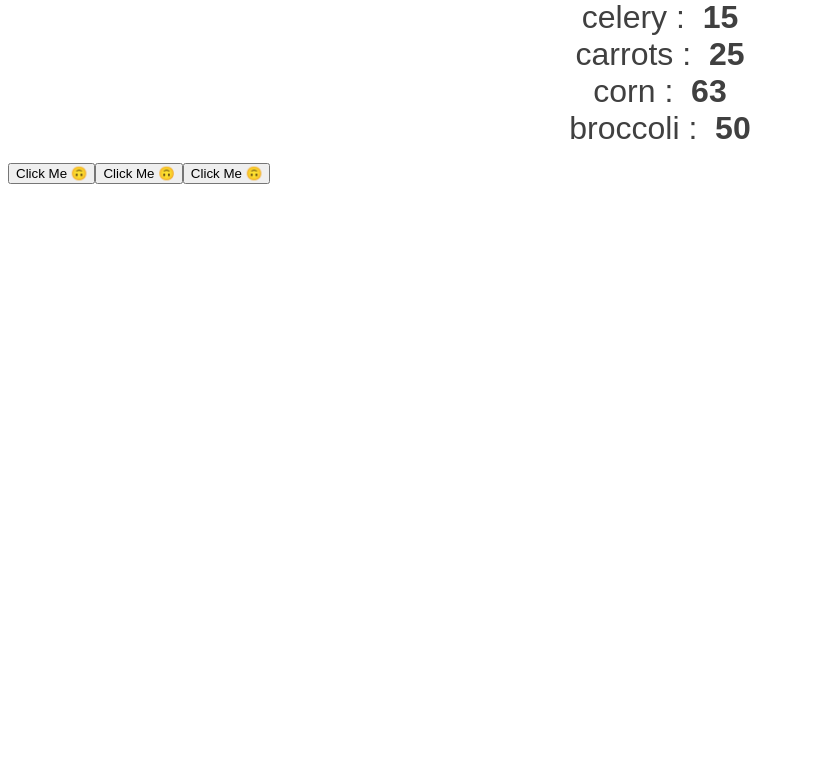
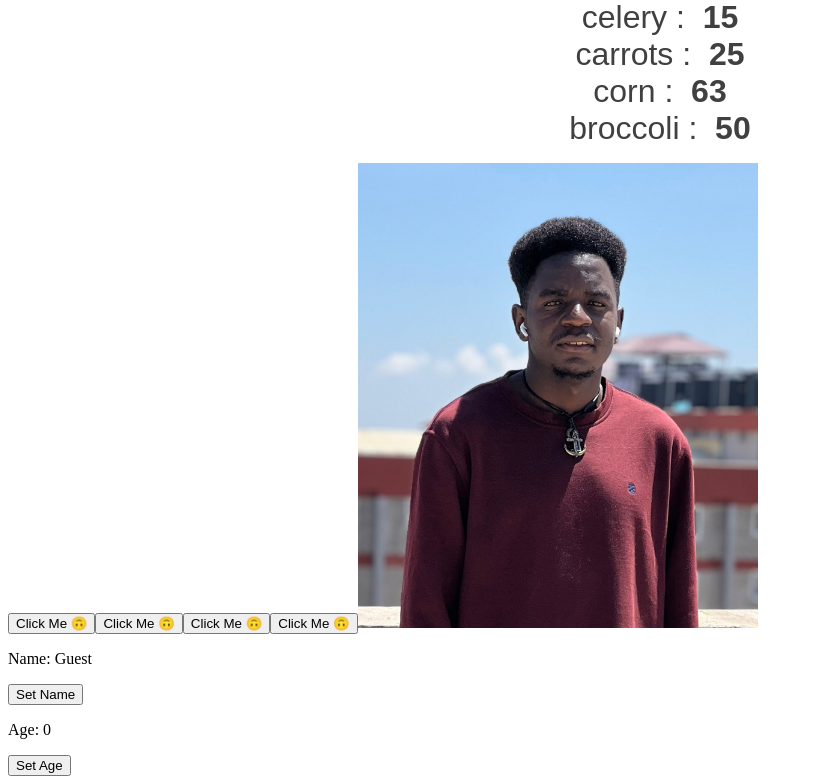
Before and after one commit to rem422/react-full-course, a React (Vite) app: page / in a window 1280 px wide. Shown: the part 2024-2808 px from the top of the page, without its empty margins (0-813 px from the left). Before the commit the page ends 2216 px from the top, so only its background shows below. Built offline with nearby package versions, Linux system fonts and the light colour scheme.

Commit message:
React Full Course

```diff
--- a/src/App.jsx
+++ b/src/App.jsx
@@ -7,6 +7,8 @@ import Students from "./Components/Students"
 import UserGreeting from "./Components/UserGreeting"
 import List from "./Components/List"
 import Button2 from "./Components/Button2"
+import ProfilePic from "./Components/ProfilePic"
+import Counter from "./Components/Counter"
 
 function App() {
 
@@ -47,6 +49,8 @@ function App() {
       {vegetables.length > 0 && <List items={vegetables} category = 'Vegetables'/>}
 
       <Button2 />
+      <ProfilePic />
+      <Counter />
     </>
   )
 }
--- a/src/Components/Button2.jsx
+++ b/src/Components/Button2.jsx
@@ -20,12 +20,15 @@ const Button2 = () => {
         }
     }
 
+    const handleClick4 = (e) => e.target.textContent = 'OUCH! 😒';
+
 
   return (
     <>
         <button onClick={handleClick}> Click Me 🙃</button>
         <button onClick={() => handleClick2('Rem')}> Click Me 🙃</button>
         <button onClick={() => handleClick3('Mary')}> Click Me 🙃</button>
+        <button onDoubleClick={(e) => handleClick4(e)}> Click Me 🙃</button>
     </>
   )
 }
--- /dev/null
+++ b/src/Components/Counter.jsx
@@ -0,0 +1,24 @@
+import { useState } from "react";
+const Counter = () => {
+    const[name, setName] = useState('Guest');
+    const[age, setAge] = useState(0);
+
+const updateName = ()=> {
+    setName('SpongeBob');
+}
+
+const incrementAge = () => {
+    setAge(age + 1)
+}
+
+  return (
+    <div>
+        <p>Name: {name}</p>
+        <button onClick={updateName}>Set Name</button>
+        <p>Age: {age}</p>
+        <button onClick={incrementAge}>Set Age</button>
+    </div>
+  )
+}
+
+export default Counter
--- /dev/null
+++ b/src/Components/ProfilePic.jsx
@@ -0,0 +1,19 @@
+
+
+const ProfilePic = () => {
+
+    const imgUrl ='./src/assets/rem.jpg'
+
+
+    const handleClick = (e) => {
+        e.target.style.display = 'none';
+    }
+
+    return(
+        <img onClick={(e) => handleClick(e)} src={imgUrl} width={400}></img>
+    )
+
+
+}
+
+export default ProfilePic
```
Also changed, not shown: src/assets/rem.jpg (added).
